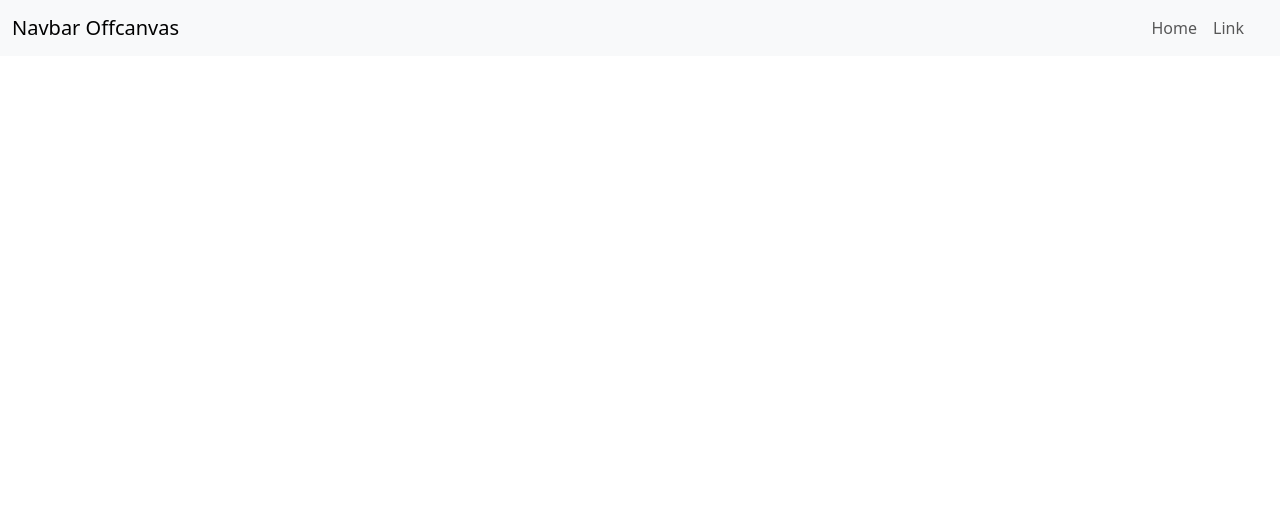
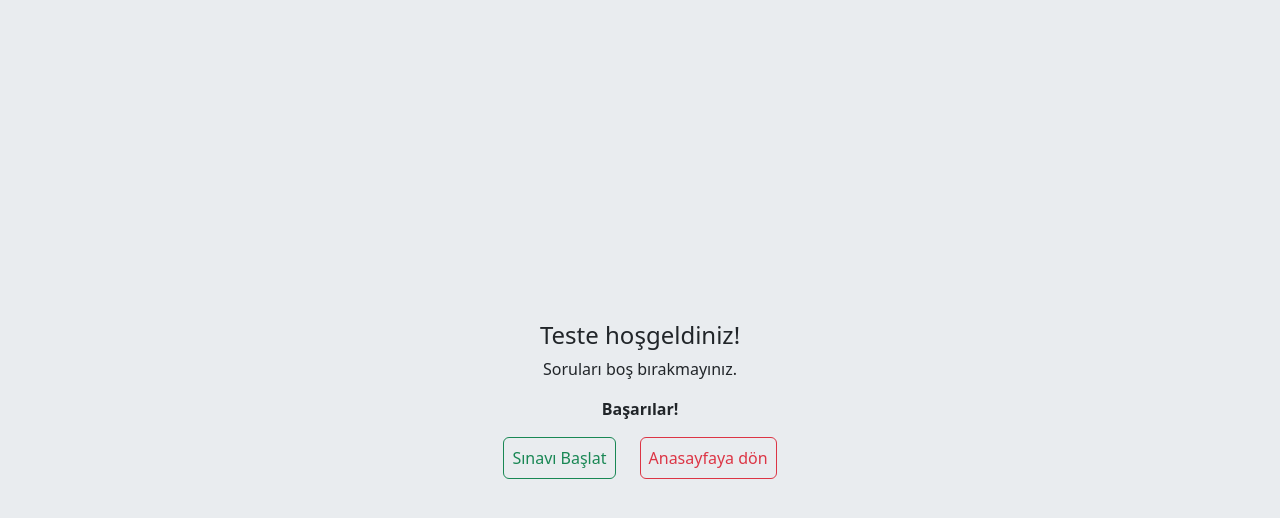
Before and after one commit to mfatihb97/Question-App-Js, a React (Vite) app: page /welcome in a window 1280 px wide. Shown: the top 518 px of the page. Built offline with nearby package versions, Linux system fonts and the light colour scheme.

Commit message:
navbar update

```diff
--- a/src/App.jsx
+++ b/src/App.jsx
@@ -1,18 +1,30 @@
 import { Questions } from "./components/Exam/Questions"
 import { Welcome } from "./components/Exam/Welcome"
-import { Route, BrowserRouter as Router, Routes } from "react-router-dom"
-import {NavigationBar} from "./components/Navbar/NavigationBar"
-import { Nav } from "react-bootstrap"
+import { Route, BrowserRouter as Router, Routes, useLocation } from "react-router-dom"
+import { NavigationBar } from "./components/Navbar/NavigationBar"
 
 function App() {
   return (
-    // <Router>
-    //  <Routes>
-    //    <Route path='/' element={<Welcome />} />
-    //    <Route path="/questions" element={<Questions />} />
-   //   </Routes>
-   // </Router>
-    <NavigationBar/>
+    <Router>
+      <Layout/>
+      <Routes>
+        <Route path='/welcome' element={<Welcome />} />
+        <Route path="/questions" element={<Questions />} />
+      </Routes>
+    </Router>
+  )
+}
+
+
+function Layout(){
+  const location = useLocation();
+
+  const hideNavbarOnRoutes = ["/welcome","/questions"];
+
+  return(
+    <>
+      {!hideNavbarOnRoutes.includes(location.pathname)&& <NavigationBar />}
+    </>
   )
 }
 export default App
--- a/src/components/Exam/Welcome.jsx
+++ b/src/components/Exam/Welcome.jsx
@@ -5,7 +5,10 @@ export const Welcome = () => {
             <h4>Teste hoşgeldiniz!</h4>
             <p>Soruları boş bırakmayınız.</p>
             <p className="fw-bold">Başarılar!</p>
-            <NavLink to='/questions' className='btn btn-outline-info p-2' type="submit">Sınavı Başlat</NavLink>
+            <div className="d-flex gap-4">
+                <NavLink to='/questions' className='btn btn-outline-success p-2' type="submit">Sınavı Başlat</NavLink>
+                <NavLink to='/' className='btn btn-outline-danger p-2' type="submit">Anasayfaya dön</NavLink>
+            </div>
         </div>
     )
 }
--- a/src/components/Navbar/NavigationBar.jsx
+++ b/src/components/Navbar/NavigationBar.jsx
@@ -1,18 +1,15 @@
-import Button from 'react-bootstrap/Button';
 import Container from 'react-bootstrap/Container';
-import Form from 'react-bootstrap/Form';
 import Nav from 'react-bootstrap/Nav';
 import Navbar from 'react-bootstrap/Navbar';
-import NavDropdown from 'react-bootstrap/NavDropdown';
 import Offcanvas from 'react-bootstrap/Offcanvas';
 
 export const NavigationBar = () => {
     return (
         <div>
-            {['md'].map((expand) => (
+            {['sm'].map((expand) => (
                 <Navbar key={expand} expand={expand} className="bg-body-tertiary mb-3">
                     <Container fluid>
-                        <Navbar.Brand href="#">Navbar Offcanvas</Navbar.Brand>
+                        <Navbar.Brand href="/">Soru Yarışması</Navbar.Brand>
                         <Navbar.Toggle aria-controls={`offcanvasNavbar-expand-${expand}`} />
                         <Navbar.Offcanvas
                             id={`offcanvasNavbar-expand-${expand}`}
@@ -21,13 +18,13 @@ export const NavigationBar = () => {
                         >
                             <Offcanvas.Header closeButton>
                                 <Offcanvas.Title id={`offcanvasNavbarLabel-expand-${expand}`}>
-                                    Offcanvas
+                                    Soru Yarışması
                                 </Offcanvas.Title>
                             </Offcanvas.Header>
                             <Offcanvas.Body>
                                 <Nav className="justify-content-end flex-grow-1 pe-3">
-                                    <Nav.Link href="#action1">Home</Nav.Link>
-                                    <Nav.Link href="#action2">Link</Nav.Link>
+                                    <Nav.Link href="/">Anasayfa</Nav.Link>
+                                    <Nav.Link href="/welcome">Testler</Nav.Link>
                                 </Nav>
                             </Offcanvas.Body>
                         </Navbar.Offcanvas>
```
